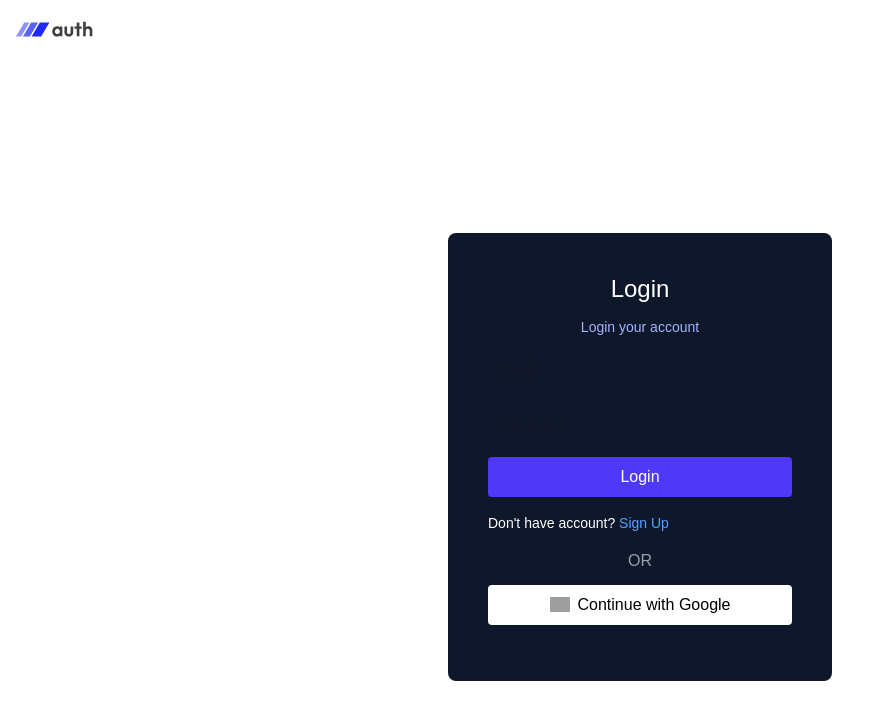
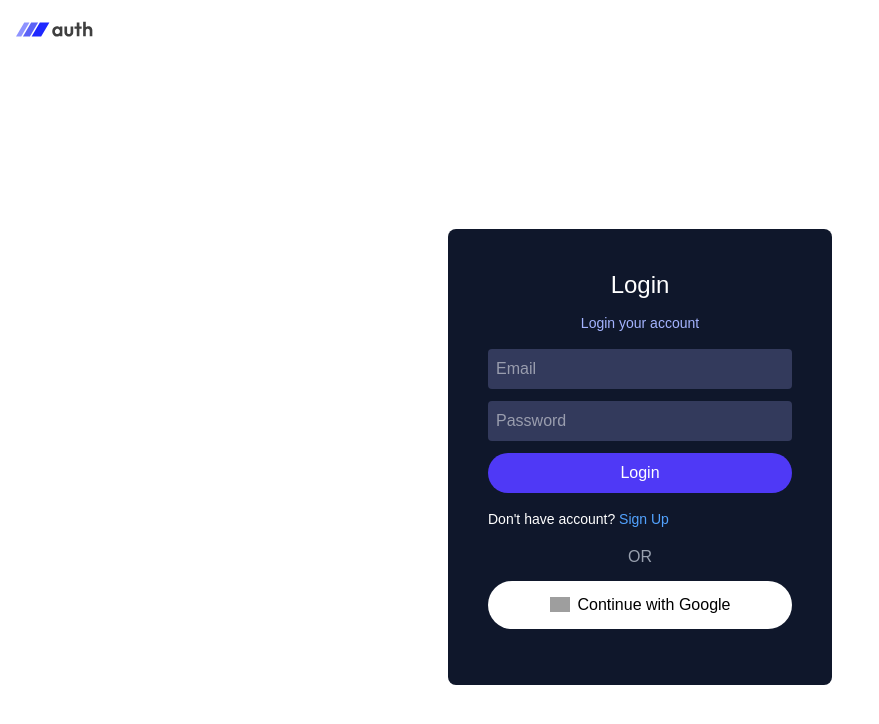
Before and after one commit to papanbanik/Auth-Frontend, a Next.js app: page /login in a window 1280 px wide. Shown: the top 724 px of the page, without its empty margins (0-879 px from the left). Built offline with nearby package versions, Linux system fonts and the light colour scheme; no server answers; grey boxes are pictures that could not be loaded.

Commit message:
first commit

```diff
--- a/app/login/page.tsx
+++ b/app/login/page.tsx
@@ -1,21 +1,28 @@
 'use client'
 
 import Image from "next/image"
-import { useState, useContext, useEffect } from "react"
+import { useState, useContext, useEffect, FormEvent } from "react"
 import axios from "axios"
 import { toast } from "react-toastify"
 import { useRouter } from "next/navigation"
 import { AppContent } from "../context/AppContent"
 import { assets } from "../assets/assets"
+import { AxiosError } from "axios"
+
+type AppContextType = {
+  backendUrl: string
+  getUserData: () => Promise<void> | void
+}
 
 const Page = () => {
   const router = useRouter()
 
-  const [email, setEmail] = useState("")
-  const [password, setPassword] = useState("")
-  const [googleMode, setGoogleMode] = useState(false)
+  const [email, setEmail] = useState<string>("")
+  const [password, setPassword] = useState<string>("")
+  const [googleMode, setGoogleMode] = useState<boolean>(false)
 
-  const { backendUrl, getUserData } = useContext(AppContent)
+  // ✅ FIX: prevent TS error (context may be null/unknown)
+  const { backendUrl, getUserData } = useContext(AppContent) as AppContextType
 
   useEffect(() => {
     getUserData()
@@ -25,7 +32,8 @@ const Page = () => {
     window.location.href = `${backendUrl}/auth/google`
   }
 
-  const handleLogin = async (e) => {
+  // ✅ FIX: proper event type
+  const handleLogin = async (e: FormEvent<HTMLFormElement>) => {
     e.preventDefault()
 
     try {
@@ -42,13 +50,18 @@ const Page = () => {
       } else {
         toast.error(data.message)
 
-        if (data.message === "Google account detected. Please login with Google") {
+        if (
+          data.message === "Google account detected. Please login with Google"
+        ) {
           setGoogleMode(true)
         }
       }
-    } catch (error) {
-      toast.error(error.response?.data?.message || "Server error")
     }
+  catch (error) {
+  const err = error as AxiosError<{ message: string }>
+
+  toast.error(err.response?.data?.message || "Server error")
+}
   }
 
   return (
@@ -97,24 +110,26 @@ const Page = () => {
             </p>
 
             <input
-              className="w-full mb-3 p-2 rounded"
+              className="w-full mb-3 p-2 rounded bg-[#333A5C] text-white"
               placeholder="Email"
+              value={email}
               onChange={(e) => setEmail(e.target.value)}
             />
 
             <input
               type="password"
-              className="w-full mb-3 p-2 rounded"
+              className="w-full mb-3 p-2 rounded bg-[#333A5C] text-white"
               placeholder="Password"
+              value={password}
               onChange={(e) => setPassword(e.target.value)}
             />
 
-            <button className="bg-indigo-600 w-full p-2 text-white rounded">
+            <button className="bg-indigo-600 w-full p-2 text-white rounded-full cursor-pointer">
               Login
             </button>
 
             <p className="text-white mt-4 text-sm">
-              Don't have account?{" "}
+              Don&apos;t have account?{" "}
               <span
                 onClick={() => router.push("/signup")}
                 className="text-blue-400 cursor-pointer"
@@ -128,7 +143,7 @@ const Page = () => {
             <button
               type="button"
               onClick={googleLogin}
-              className="w-full mb-4 bg-white text-black py-2 rounded flex items-center justify-center gap-2"
+              className="w-full mb-4 bg-white text-black py-3 cursor-pointer rounded-full flex items-center justify-center gap-2"
             >
               <img
                 src="https://img.icons8.com/?size=100&id=60984&format=png&color=000000"
--- a/app/signup/page.tsx
+++ b/app/signup/page.tsx
@@ -1,25 +1,31 @@
 'use client'
 
 import Image from "next/image"
-import { useState, useContext } from "react"
+import { useState, useContext, FormEvent } from "react"
 import { useRouter } from "next/navigation"
 import axios from "axios"
 import { toast } from "react-toastify"
-import { assets } from '../assets/assets'
-import { AppContent } from '../context/AppContent'
+import { assets } from "../assets/assets"
+import { AppContent } from "../context/AppContent"
+import { AxiosError } from "axios"
+
+type AppContextType = {
+  backendUrl: string
+  setIsLoggedin: (value: boolean) => void
+  getUserData: () => Promise<void> | void
+}
 
 const Page = () => {
-
-  const [name, setName] = useState('')
-  const [email, setEmail] = useState('')
-  const [password, setPassword] = useState('')
-
   const router = useRouter()
 
+  const [name, setName] = useState<string>("")
+  const [email, setEmail] = useState<string>("")
+  const [password, setPassword] = useState<string>("")
+
   const { backendUrl, setIsLoggedin, getUserData } =
-    useContext(AppContent)
+    useContext(AppContent) as AppContextType
 
-  const handleSignup = async (e) => {
+  const handleSignup = async (e: FormEvent<HTMLFormElement>) => {
     e.preventDefault()
 
     try {
@@ -33,13 +39,13 @@ const Page = () => {
         setIsLoggedin(true)
         await getUserData()
         toast.success(data.message)
-        router.push('/')
+        router.push("/")
       } else {
         toast.error(data.message || "Signup failed")
       }
-
     } catch (error) {
-      toast.error(error.response?.data?.message || "Server error")
+      const err = error as AxiosError<{ message: string }>
+      toast.error(err.response?.data?.message || "Server error")
     }
   }
 
@@ -55,7 +61,6 @@ const Page = () => {
         onSubmit={handleSignup}
         className="bg-slate-900 w-96 m-auto p-10 rounded-lg"
       >
-
         <h2 className="text-white text-center text-2xl font-semibold mb-2">
           Create Account
         </h2>
@@ -66,6 +71,7 @@ const Page = () => {
 
         <input
           placeholder="Name"
+          value={name}
           onChange={(e) => setName(e.target.value)}
           className="w-full mb-3 px-5 py-2.5 rounded-full bg-[#333A5C] text-white outline-none"
           required
@@ -73,6 +79,7 @@ const Page = () => {
 
         <input
           placeholder="Email"
+          value={email}
           onChange={(e) => setEmail(e.target.value)}
           className="w-full mb-3 px-5 py-2.5 rounded-full bg-[#333A5C] text-white outline-none"
           required
@@ -81,6 +88,7 @@ const Page = () => {
         <input
           type="password"
           placeholder="Password"
+          value={password}
           onChange={(e) => setPassword(e.target.value)}
           className="w-full mb-4 px-5 py-2.5 rounded-full bg-[#333A5C] text-white outline-none"
           required
@@ -96,7 +104,7 @@ const Page = () => {
         <p className="text-white mt-4 text-sm">
           Already have account?
           <span
-            onClick={() => router.push('/login')}
+            onClick={() => router.push("/login")}
             className="text-blue-400 cursor-pointer ml-2"
           >
             Login
@@ -106,7 +114,7 @@ const Page = () => {
         <button
           type="button"
           onClick={googleLogin}
-          className="w-full mt-4 bg-white text-black py-2 rounded-full flex items-center justify-center gap-2"
+          className="w-full mt-4 bg-white text-black py-2 rounded-full flex items-center cursor-pointer justify-center gap-2"
         >
           <img
             src="https://img.icons8.com/?size=100&id=60984&format=png&color=000000"
@@ -114,7 +122,6 @@ const Page = () => {
           />
           Continue with Google
         </button>
-
       </form>
     </div>
   )
```
